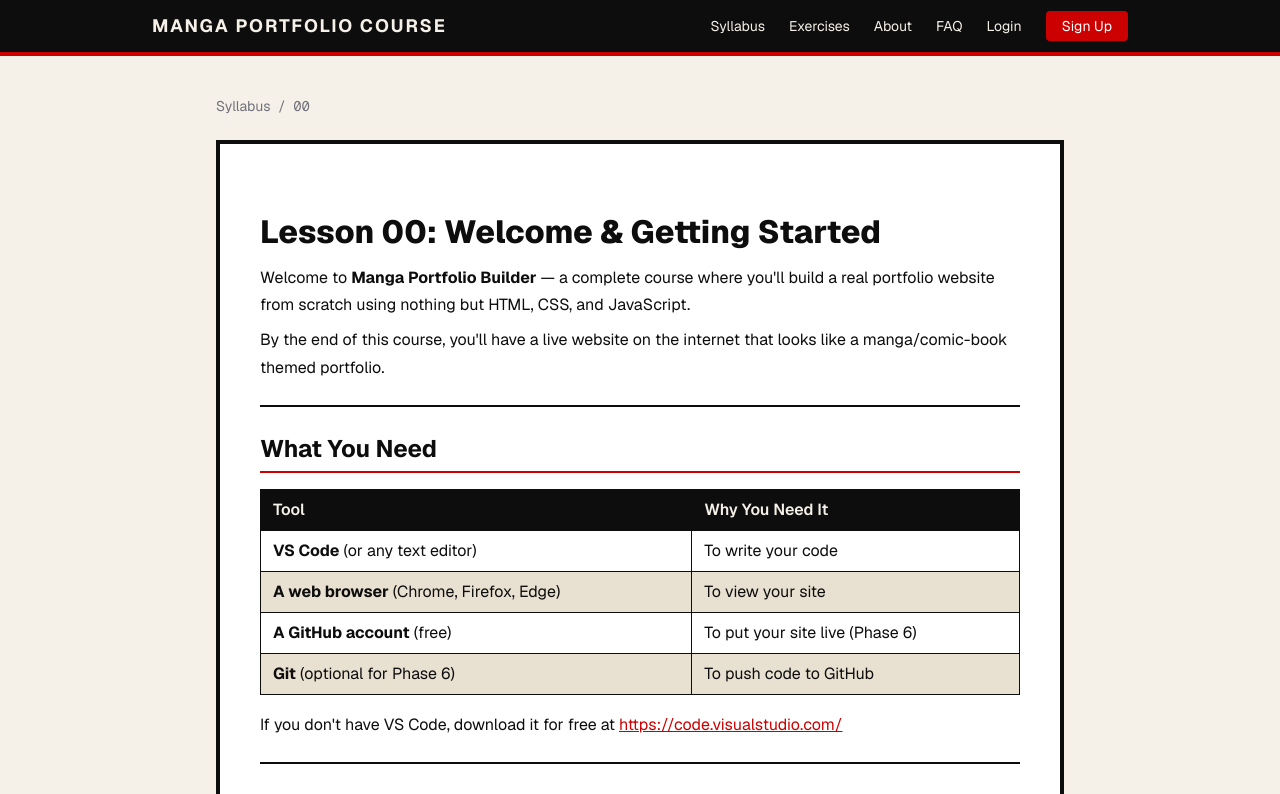
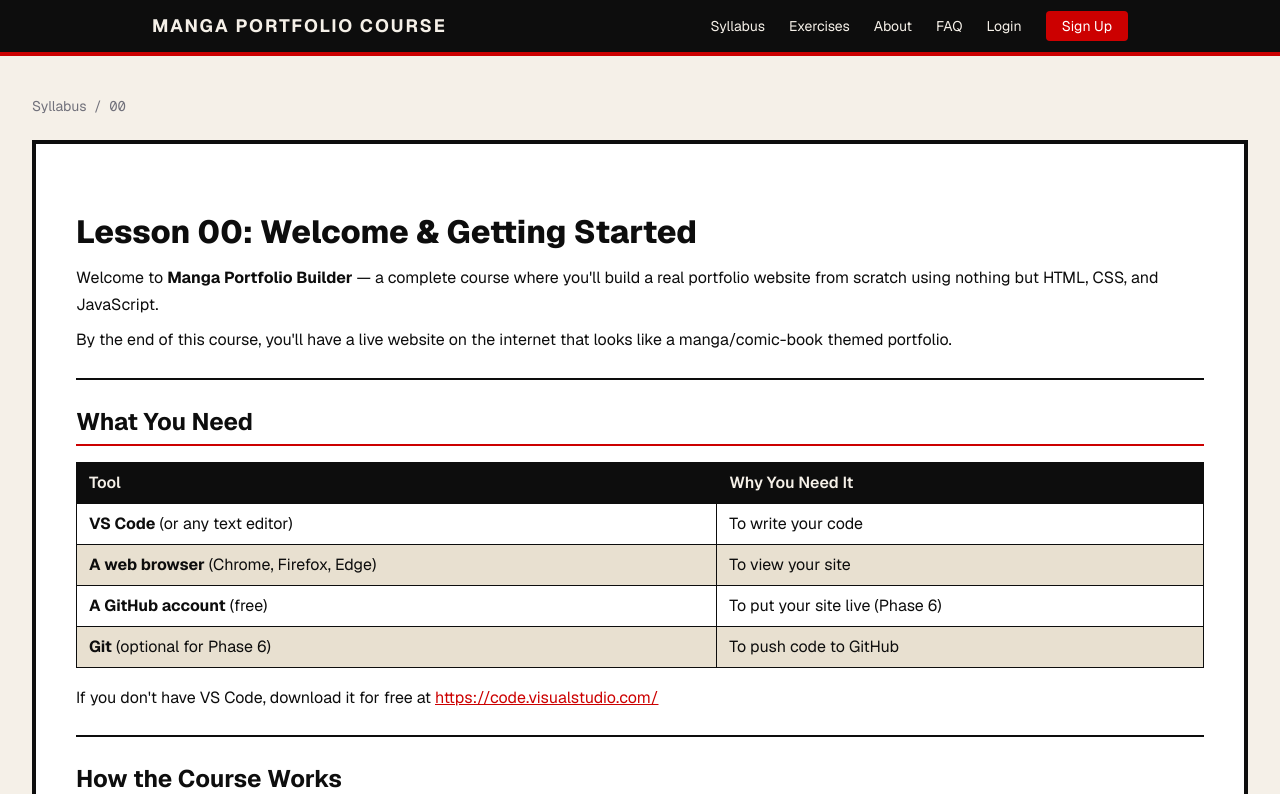
Before and after one commit to bedzbern/course-platform-portfolio, a Next.js app in the folder course-platform/: page /lessons/00-welcome in a window 1280 px wide. Shown: the top 794 px of the page. Built offline with nearby package versions, Linux system fonts and the light colour scheme; no server answers.

Commit message:
full page

```diff
--- a/course-platform/app/exercises/[phase]/page.tsx
+++ b/course-platform/app/exercises/[phase]/page.tsx
@@ -23,7 +23,7 @@
   const jsFile = data.files.find(f => f.name === 'script.js');
 
   return (
-    <div className="max-w-5xl mx-auto px-6 py-10">
+    <div className="w-full px-4 sm:px-6 lg:px-8 py-10">
       <div className="mb-6 flex items-center gap-2 text-sm text-zinc-500">
         <Link href="/exercises" className="hover:text-[#cc0000] transition-colors">Exercises</Link>
         <span>/</span>
--- a/course-platform/app/lessons/[id]/page.tsx
+++ b/course-platform/app/lessons/[id]/page.tsx
@@ -32,7 +32,7 @@
   const { prev, next } = getAdjacentLessons(id);
 
   return (
-    <div className="max-w-4xl mx-auto px-6 py-10">
+    <div className="w-full px-4 sm:px-6 lg:px-8 py-10">
       <div className="mb-6 flex items-center gap-2 text-sm text-zinc-500">
         <Link href="/syllabus" className="hover:text-[#cc0000] transition-colors">Syllabus</Link>
         <span>/</span>
--- a/course-platform/app/syllabus/page.tsx
+++ b/course-platform/app/syllabus/page.tsx
@@ -5,7 +5,7 @@
   const phases = getLessonsByPhase();
 
   return (
-    <div className="max-w-4xl mx-auto px-6 py-12">
+    <div className="w-full px-4 sm:px-6 lg:px-8 py-12">
       <h1 className="text-4xl font-black uppercase mb-2">Course Syllabus</h1>
       <p className="text-zinc-600 mb-4">37 lessons across 6 phases. Start at Phase 1 and go in order.</p>
       <div className="mb-10">
```
